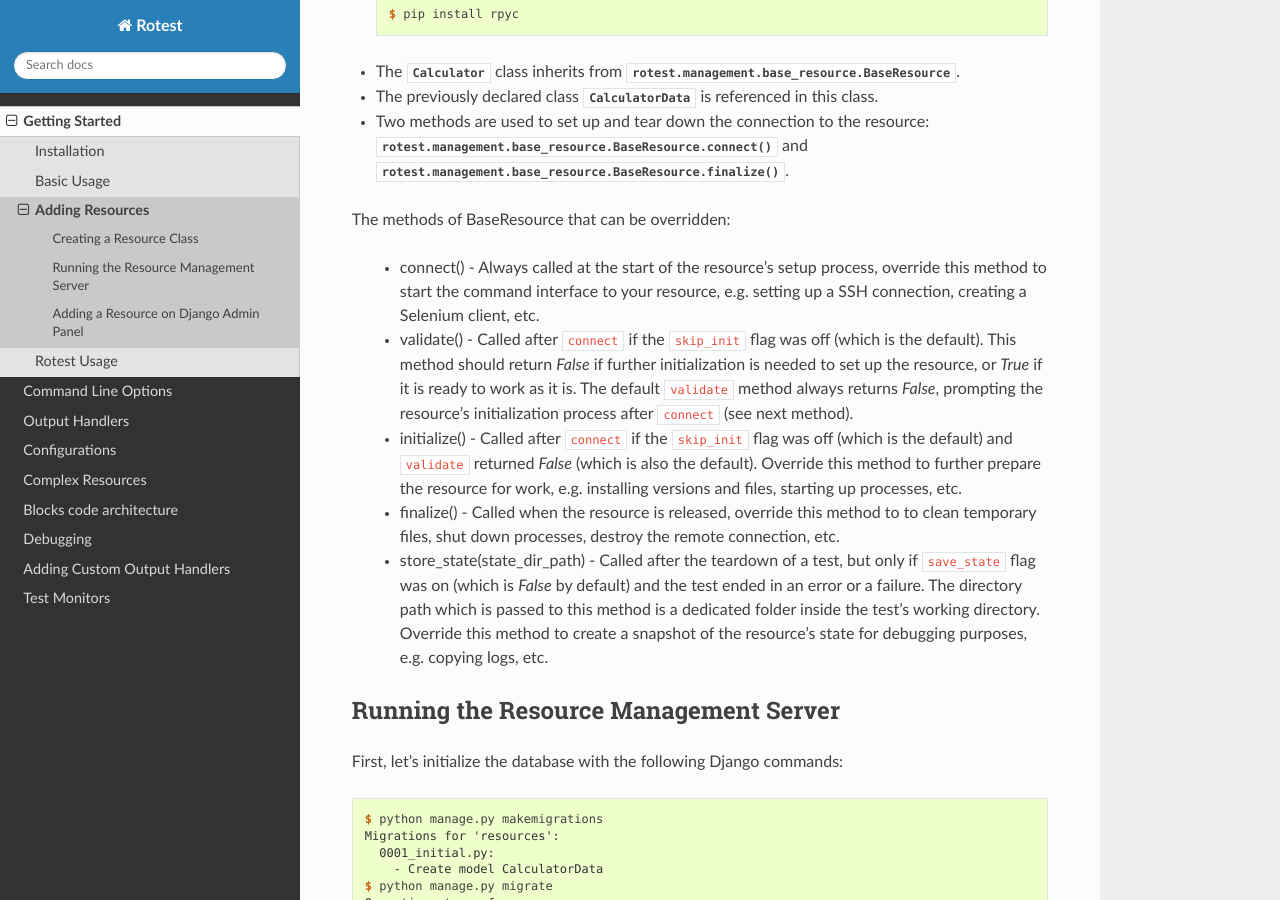
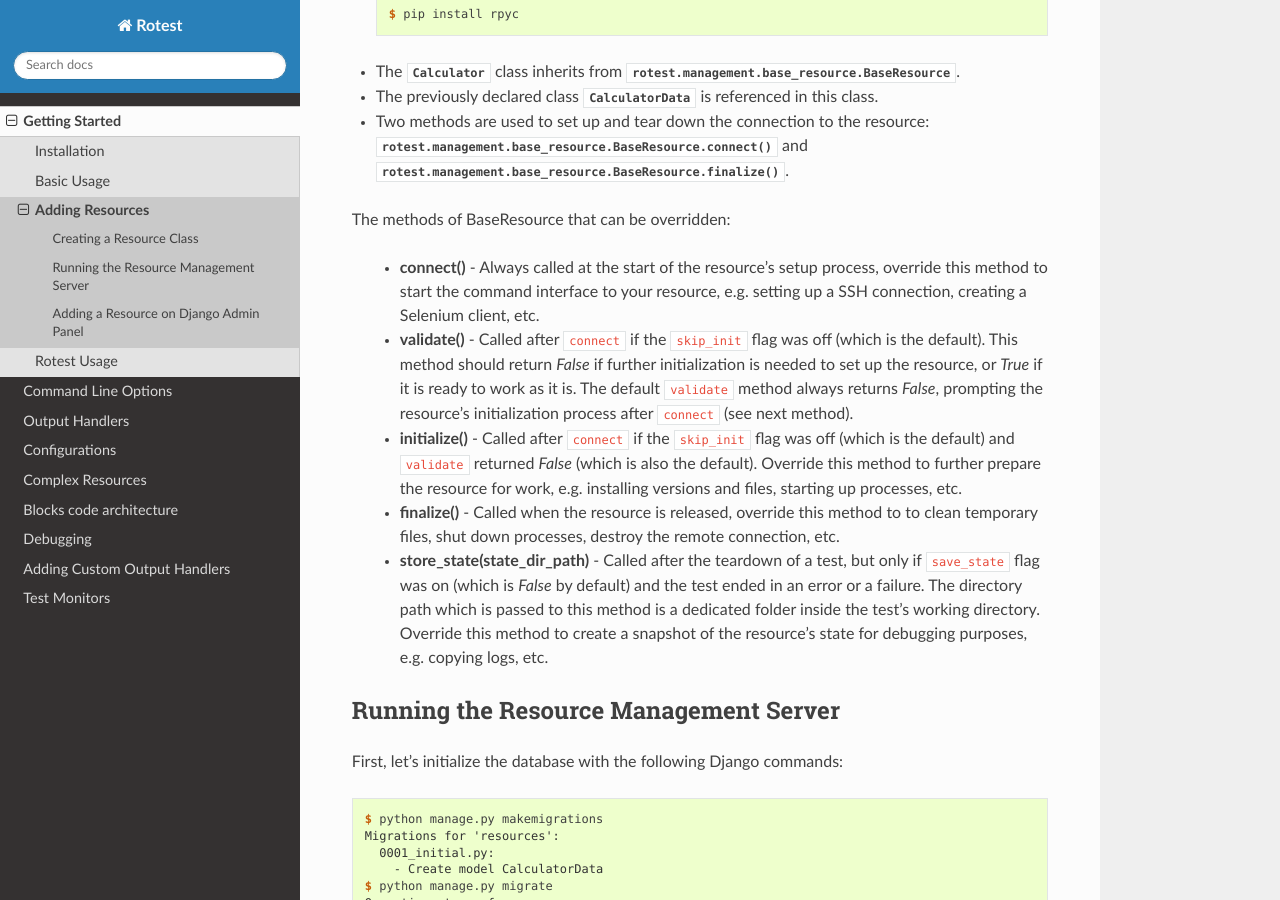
Before and after one commit to gregoil/rotest, a Sphinx documentation site: the page built from docs/intro/using_resources.rst, in a window 1280 px wide and 900 px high, scrolled down 2340 px. Built offline with Sphinx 7.4.7 and the Read the Docs theme 2.0.0, drawn with Linux system fonts in a browser that asks for light colours.

Commit message:
made docs a little prettier

```diff
--- a/docs/intro/more_on_testing.rst
+++ b/docs/intro/more_on_testing.rst
@@ -126,7 +126,7 @@ We can request resources in the test's scope in two different ways.
   The requests are instances of ``rotest.core.request``, as in the previous method.
 
 .. warning::
-   The method for declaring test resource and sub-resources changed since
+   The method for declaring test resource and sub-resources has changed since
    version 6.0.0.
 
    The previous method didn't use the `request` classmethod, and instead
--- a/docs/intro/using_resources.rst
+++ b/docs/intro/using_resources.rst
@@ -137,27 +137,27 @@ Note the following:
 
 The methods of BaseResource that can be overridden:
 
- * connect() - Always called at the start of the resource's setup process,
+ * **connect()** - Always called at the start of the resource's setup process,
    override this method to start the command interface to your resource,
    e.g. setting up a SSH connection, creating a Selenium client, etc.
 
- * validate() - Called after ``connect`` if the ``skip_init`` flag was off
+ * **validate()** - Called after ``connect`` if the ``skip_init`` flag was off
    (which is the default). This method should return `False` if further
    initialization is needed to set up the resource, or `True` if it is ready
    to work as it is. The default ``validate`` method always returns `False`,
    prompting the resource's initialization process after ``connect``
    (see next method).
 
- * initialize() - Called after ``connect`` if the ``skip_init`` flag was off
+ * **initialize()** - Called after ``connect`` if the ``skip_init`` flag was off
    (which is the default) and ``validate`` returned `False` (which is also
    the default). Override this method to further prepare the resource for work,
    e.g. installing versions and files, starting up processes, etc.
 
- * finalize() - Called when the resource is released, override this method to
+ * **finalize()** - Called when the resource is released, override this method to
    to clean temporary files, shut down processes, destroy the remote connection,
    etc.
 
- * store_state(state_dir_path) - Called after the teardown of a test, but only
+ * **store_state(state_dir_path)** - Called after the teardown of a test, but only
    if ``save_state`` flag was on (which is `False` by default) and the test
    ended in an error or a failure. The directory path which is passed to this
    method is a dedicated folder inside the test's working directory.
```
